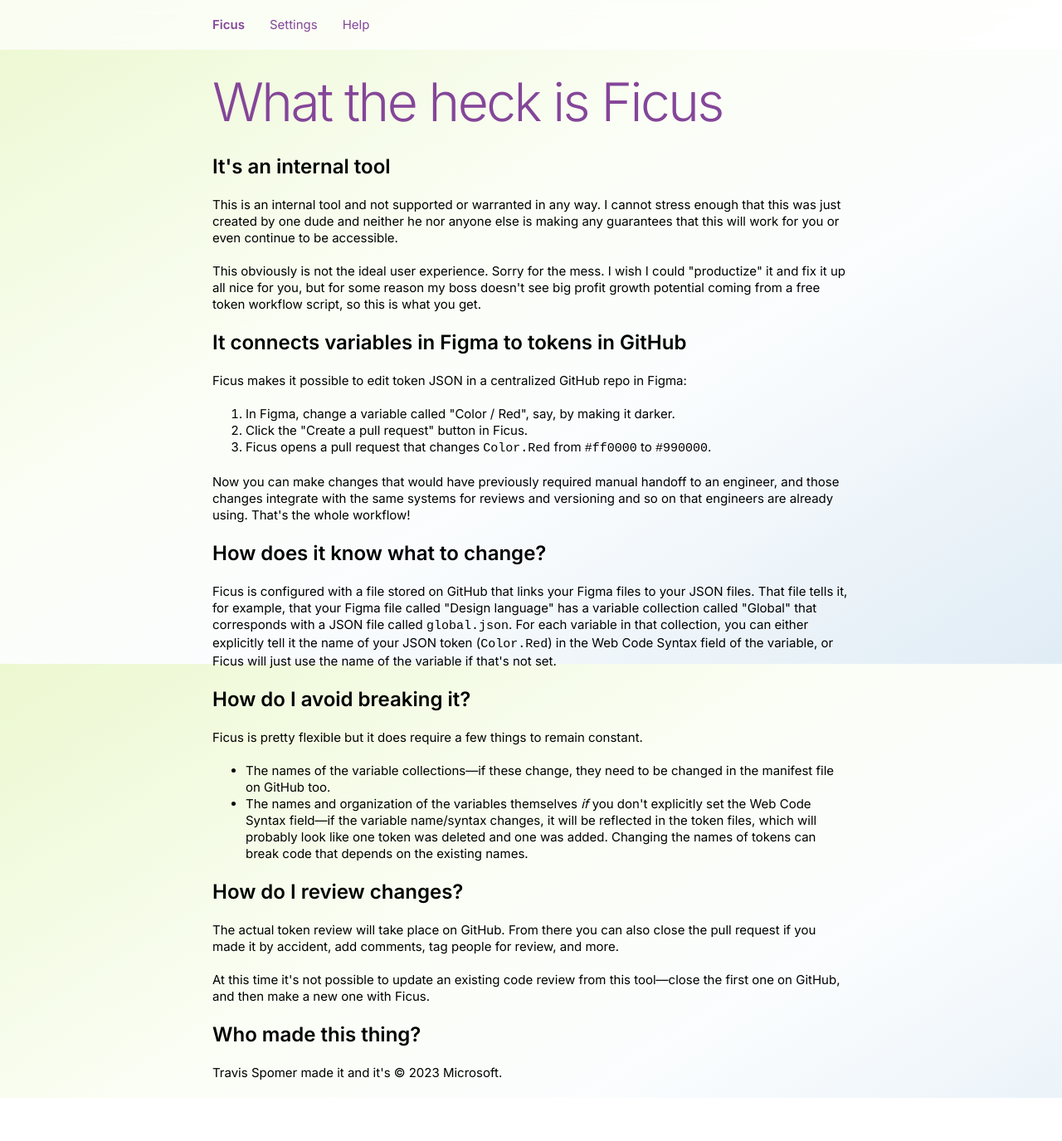
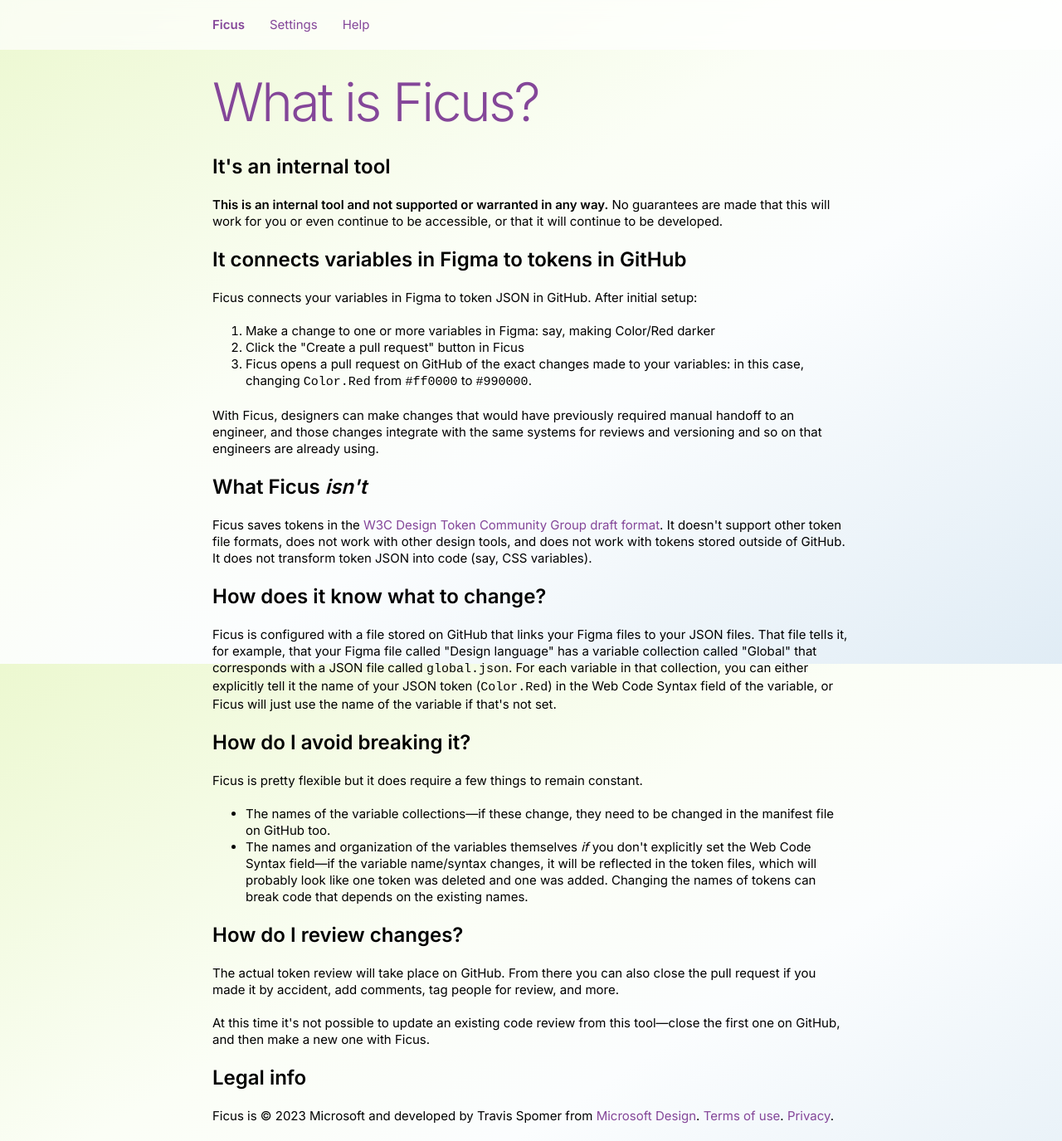
Before and after one commit to microsoft/ficus, a Next.js app: page /help in a window 1280 px wide. Shown: the whole page at 83% size. Before the commit the page ends 1323 px from the top, so only its background shows below. Built offline with nearby package versions, Linux system fonts and the light colour scheme.

Commit message:
Feign professionalism

```diff
--- a/src/app/help/page.tsx
+++ b/src/app/help/page.tsx
@@ -6,29 +6,36 @@
 export default function Help() {
 	return (
 		<Content>
-			<h1>What the heck is Ficus</h1>
+			<h1>What is Ficus?</h1>
 			<h2>It's an internal tool</h2>
 			<p>
-				This is an internal tool and not supported or warranted in any way. I cannot stress enough that this was just created by one
-				dude and neither he nor anyone else is making any guarantees that this will work for you or even continue to be accessible.
-			</p>
-			<p>
-				This obviously is not the ideal user experience. Sorry for the mess. I wish I could "productize" it and fix it up all nice
-				for you, but for some reason my boss doesn't see big profit growth potential coming from a free token workflow script, so
-				this is what you get.
+				<strong>This is an internal tool and not supported or warranted in any way.</strong> No guarantees are made that this will
+				work for you or even continue to be accessible, or that it will continue to be developed.
 			</p>
 			<h2>It connects variables in Figma to tokens in GitHub</h2>
-			<p>Ficus makes it possible to edit token JSON in a centralized GitHub repo in Figma:</p>
+			<p>Ficus connects your variables in Figma to token JSON in GitHub. After initial setup:</p>
 			<ol>
-				<li>In Figma, change a variable called "Color / Red", say, by making it darker.</li>
-				<li>Click the "Create a pull request" button in Ficus.</li>
+				<li>Make a change to one or more variables in Figma: say, making Color/Red darker</li>
+				<li>Click the "Create a pull request" button in Ficus</li>
 				<li>
-					Ficus opens a pull request that changes <code>Color.Red</code> from <code>#ff0000</code> to <code>#990000</code>.
+					Ficus opens a pull request on GitHub of the exact changes made to your variables: in this case, changing{" "}
+					<code>Color.Red</code> from <code>#ff0000</code> to <code>#990000</code>.
 				</li>
 			</ol>
 			<p>
-				Now you can make changes that would have previously required manual handoff to an engineer, and those changes integrate with
-				the same systems for reviews and versioning and so on that engineers are already using. That's the whole workflow!
+				With Ficus, designers can make changes that would have previously required manual handoff to an engineer, and those changes
+				integrate with the same systems for reviews and versioning and so on that engineers are already using.
+			</p>
+			<h2>
+				What Ficus <em>isn't</em>
+			</h2>
+			<p>
+				Ficus saves tokens in the{" "}
+				<a href="https://tr.designtokens.org/" target="_blank">
+					W3C Design Token Community Group draft format
+				</a>
+				. It doesn't support other token file formats, does not work with other design tools, and does not work with tokens stored
+				outside of GitHub. It does not transform token JSON into code (say, CSS variables).
 			</p>
 			<h2>How does it know what to change?</h2>
 			<p>
@@ -57,8 +64,22 @@
 				At this time it's not possible to update an existing code review from this tool—close the first one on GitHub, and then make
 				a new one with Ficus.
 			</p>
-			<h2>Who made this thing?</h2>
-			<p>Travis Spomer made it and it's © 2023 Microsoft.</p>
+			<h2>Legal info</h2>
+			<p>
+				Ficus is © 2023 Microsoft and developed by Travis Spomer from{" "}
+				<a href="https://microsoft.design/" target="_blank">
+					Microsoft Design
+				</a>
+				.{" "}
+				<a href="https://go.microsoft.com/fwlink/?LinkID=206977" target="_blank">
+					Terms of use
+				</a>
+				.{" "}
+				<a href="https://go.microsoft.com/fwlink/?LinkId=521839" target="_blank">
+					Privacy
+				</a>
+				.
+			</p>
 		</Content>
 	)
 }
--- a/src/app/page.tsx
+++ b/src/app/page.tsx
@@ -40,7 +40,10 @@
 			) : isConfigured === false ? (
 				<>
 					<h2>It'll just take a few minutes to get started.</h2>
-					<p>You only have to do this once. Start with that Settings link above!</p>
+					<p>
+						You only have to do this once. Start with that <strong>Settings</strong> link above!
+					</p>
+					<p>Keep in mind that this is an internal tool and not supported or warranted in any way.</p>
 				</>
 			) : null}
 		</Content>
```
Also changed, not shown: package.json (+7 -0 lines), 1 other file (tests, documents, lock files or other folders).
